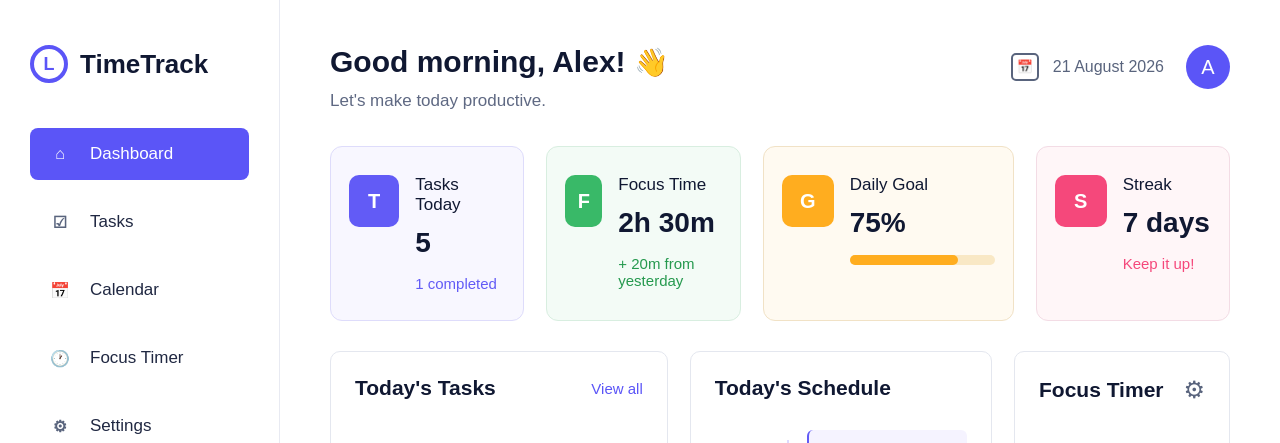
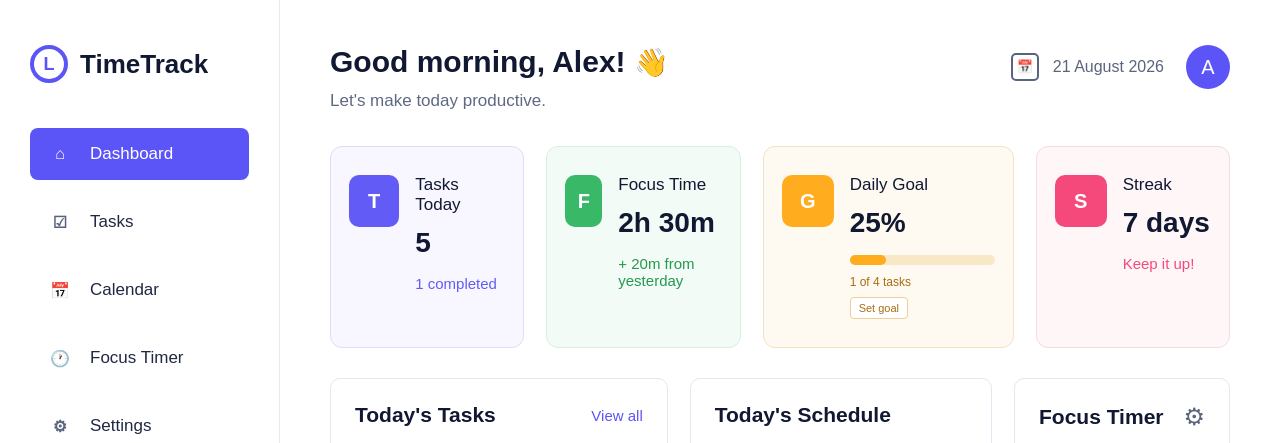
Before and after one commit to peterygalaxy-arch/Time-Management, a Flask app: page / in a window 1280 px wide. Shown: the top 443 px of the page. Run offline with Flask 3, Linux system fonts and the light colour scheme.

Commit message:
make the daily goal work

```diff
--- a/static/script.js
+++ b/static/script.js
@@ -146,6 +146,28 @@ const addTaskButton = document.getElementById("add-task-button");
 const taskTotal = document.getElementById("task-total");
 const taskCompleted = document.getElementById("task-completed");
 const emptyTaskMessage = document.getElementById("empty-task-message");
+const dailyGoalNumber = document.getElementById("daily-goal-number");
+const dailyGoalProgress = document.getElementById("daily-goal-progress");
+const dailyGoalText = document.getElementById("daily-goal-text");
+const setGoalButton = document.getElementById("set-goal-button");
+let dailyGoal = 4;
+
+function updateDailyGoal(completedCount) {
+    let goalPercentage = Math.round(completedCount / dailyGoal * 100);
+
+    if (goalPercentage > 100) {
+        goalPercentage = 100;
+    }
+
+    dailyGoalNumber.textContent = goalPercentage + "%";
+    dailyGoalProgress.style.width = goalPercentage + "%";
+
+    if (completedCount >= dailyGoal) {
+        dailyGoalText.textContent = "Goal complete!";
+    } else {
+        dailyGoalText.textContent = completedCount + " of " + dailyGoal + " tasks";
+    }
+}
 
 function updateTaskSummary() {
     const checkboxes = taskList.querySelectorAll("input[type='checkbox']");
@@ -164,6 +186,7 @@ function updateTaskSummary() {
 
     taskTotal.textContent = checkboxes.length;
     taskCompleted.textContent = completedCount + " completed";
+    updateDailyGoal(completedCount);
 
     if (checkboxes.length === 0) {
         emptyTaskMessage.style.display = "block";
@@ -171,6 +194,24 @@ function updateTaskSummary() {
         emptyTaskMessage.style.display = "none";
     }
 }
+
+setGoalButton.addEventListener("click", function () {
+    const newGoalText = prompt("How many tasks is your goal?", dailyGoal);
+
+    if (newGoalText === null) {
+        return;
+    }
+
+    const newGoal = Number(newGoalText);
+
+    if (newGoal < 1 || newGoal > 20 || Number.isInteger(newGoal) === false) {
+        alert("Please enter a whole number from 1 to 20.");
+        return;
+    }
+
+    dailyGoal = newGoal;
+    updateTaskSummary();
+});
 
 function listenToCheckbox(checkbox) {
     checkbox.addEventListener("change", function () {
--- a/static/style.css
+++ b/static/style.css
@@ -267,10 +267,31 @@ body {
 }
 
 .goal-progress {
-    width: 75%;
+    width: 25%;
     height: 10px;
     border-radius: 5px;
     background-color: #ffad1f;
+}
+
+.goal-note {
+    margin-top: 10px !important;
+    color: #a96c12;
+    font-size: 12px;
+}
+
+.set-goal-button {
+    margin-top: 8px;
+    padding: 4px 8px;
+    border: 1px solid #efcf97;
+    border-radius: 4px;
+    background-color: white;
+    color: #a96c12;
+    font-size: 11px;
+    cursor: pointer;
+}
+
+.set-goal-button:hover {
+    background-color: #fff2d8;
 }
 
 .streak-icon {
--- a/templates/index.html
+++ b/templates/index.html
@@ -88,11 +88,14 @@
 
                     <div class="summary-text">
                         <p class="summary-title">Daily Goal</p>
-                        <p class="summary-number">75%</p>
+                        <p class="summary-number" id="daily-goal-number">25%</p>
 
                         <div class="goal-bar">
-                            <div class="goal-progress"></div>
+                            <div class="goal-progress" id="daily-goal-progress"></div>
                         </div>
+
+                        <p class="goal-note" id="daily-goal-text">1 of 4 tasks</p>
+                        <button class="set-goal-button" id="set-goal-button" type="button">Set goal</button>
                     </div>
                 </div>
 
```
